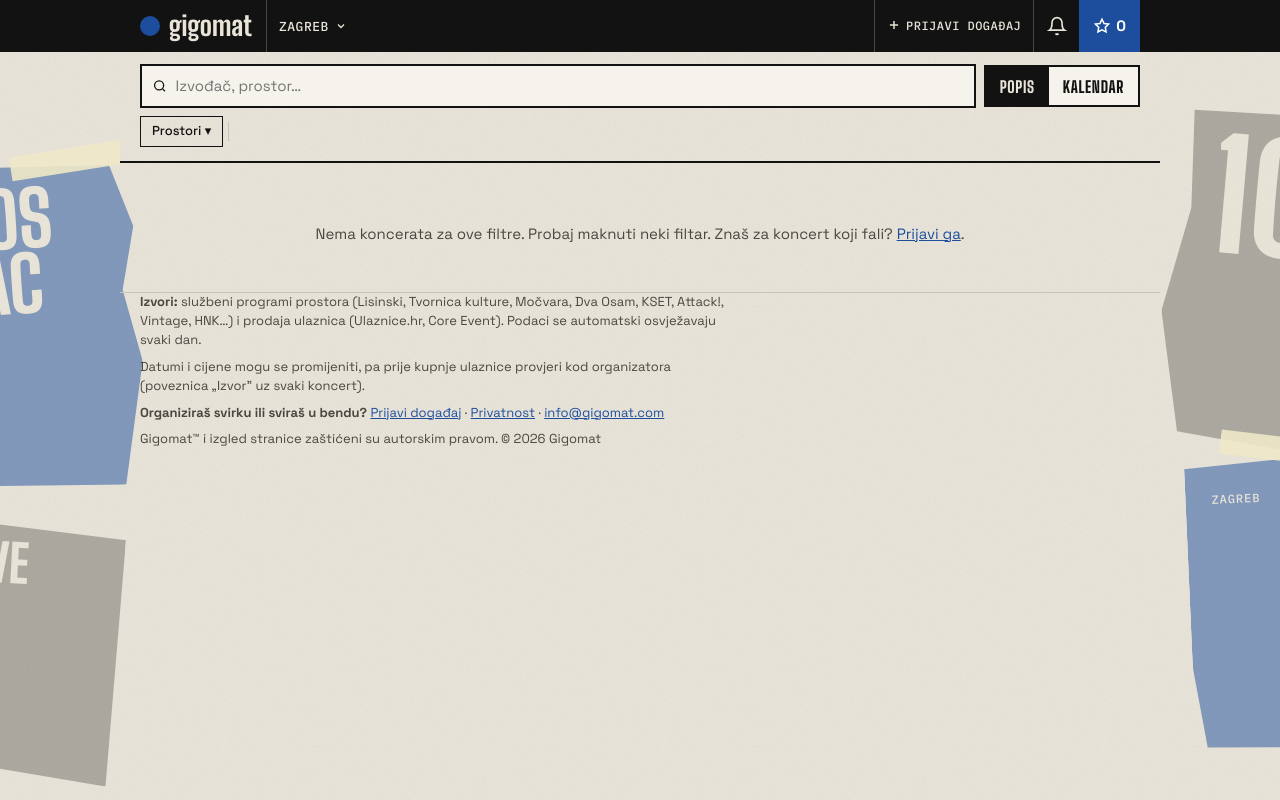
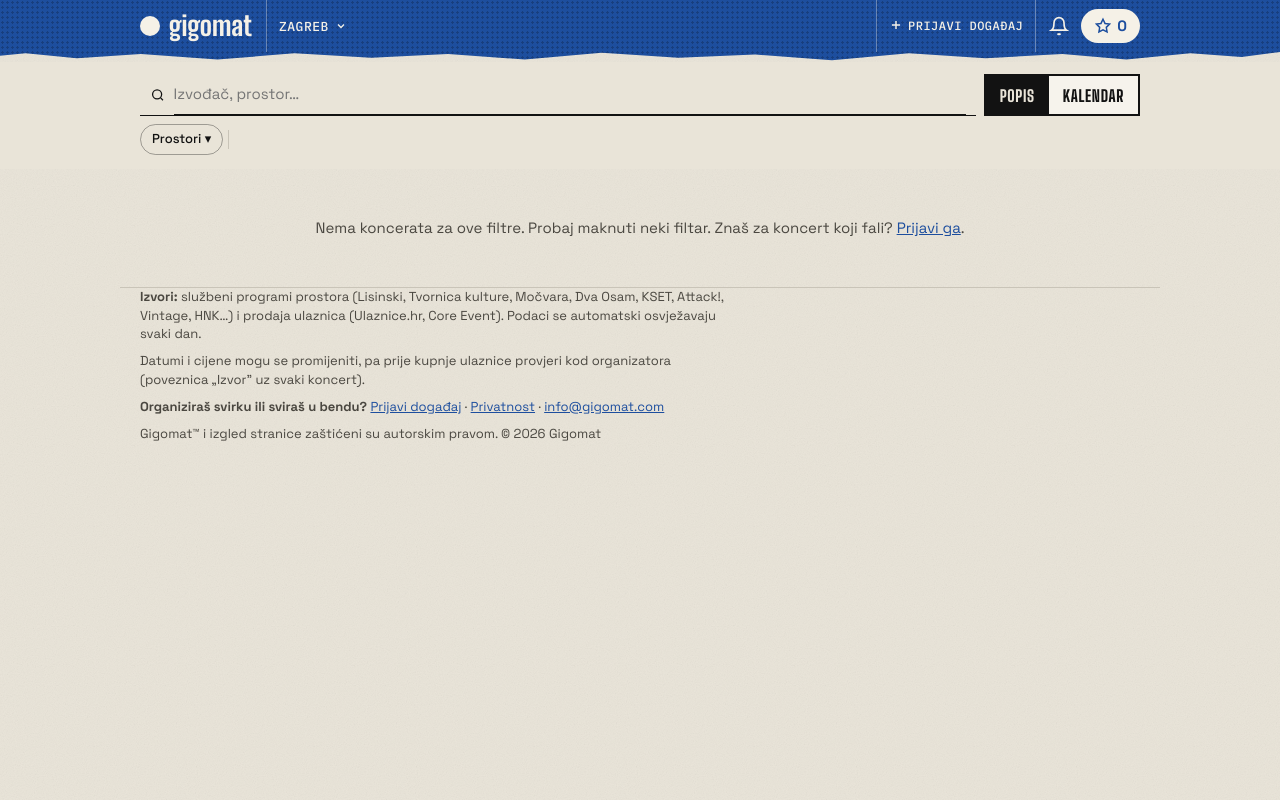
Before and after one commit to branimir-max/koncerti, a Python web app: template template/index.html in a window 1280 px wide. Run offline with Jinja, Linux system fonts and the light colour scheme; the template is opened without the code that fills it, so the values that code supplies are empty.

Commit message:
Tiskani program: popis bez kutija, zaglavlje kao otisnuta traka, žig DANAS, siluete Zagreba, žanrovi kao žigovi, naslovi dana na selotejpu; bez komadića plakata
Co-Authored-By: Claude Opus 5.5 <noreply@anthropic.com>
Claude-Session: https://claude.ai/code/session_01LeHvgy2tjcLHNpUJSXPfmo

```diff
--- a/template/index.html
+++ b/template/index.html
@@ -545,30 +545,64 @@ body.okopen{overflow:hidden}
 .seolinks a{color:inherit}
 :root:not([data-city="zagreb"]) .seolinks{display:none}
 
-/* Zid u pozadini: ostaci starih plakata lijevo i desno od programa (samo široki ekrani) */
-.wall{display:none}
-@media (min-width:1200px){
-  .wall{display:block;position:fixed;inset:52px 0 0 0;z-index:0;pointer-events:none;overflow:hidden}
-  header.top,main,footer,.bar{position:relative;z-index:1}
-  .wall .sc{position:absolute;box-sizing:border-box;font-family:var(--font-display);font-weight:900;text-transform:uppercase;line-height:.85;color:#E9E4D8;overflow:hidden;white-space:nowrap}
-  .wall .sc small{display:block;font-family:var(--font-mono);font-weight:500;font-size:12px;letter-spacing:.08em;margin-top:10px;line-height:1.3}
-  .wall .a{background:var(--accent);opacity:.5}
-  .wall .k{background:#121212;opacity:.28}
-  .wall .t{background:rgba(240,232,200,.9);height:24px;opacity:1}
-  .wall .l1{left:calc(50% - 520px - 230px);top:110px;width:250px;height:330px;padding:26px 24px 0 34px;font-size:76px;transform:rotate(-4deg);clip-path:polygon(0 0,92% 3%,100% 22%,94% 41%,100% 63%,90% 100%,0 96%)}
-  .wall .l2{left:calc(50% - 520px - 190px);top:470px;width:190px;height:260px;padding:20px;font-size:52px;transform:rotate(3deg);clip-path:polygon(4% 0,100% 5%,96% 100%,0 92%,6% 50%)}
-  .wall .l3{left:calc(50% - 520px - 110px);top:96px;width:120px;transform:rotate(-9deg)}
-  .wall .r1{left:calc(50% + 520px + 4px);top:60px;width:260px;height:350px;padding:26px 30px 0 40px;font-size:150px;transform:rotate(5deg);clip-path:polygon(6% 2%,100% 0,100% 100%,10% 94%,0 60%,8% 30%)}
-  .wall .r2{left:calc(50% + 520px + 30px);top:400px;width:230px;height:300px;padding:26px 26px;font-size:58px;transform:rotate(-2.5deg);clip-path:polygon(0 4%,88% 0,100% 30%,95% 100%,5% 97%,0 70%)}
-  .wall .r3{left:calc(50% + 520px + 60px);top:384px;width:110px;transform:rotate(7deg)}
-  .bar,header.top{background:transparent!important;border-bottom:0!important;box-shadow:none!important}
-  .bar>.wrap{background-color:var(--bg);background-image:var(--grain);border-bottom:2px solid var(--ink);padding-bottom:12px}
-  .hero{background-color:var(--bg);background-image:var(--grain)}
-  :root[data-theme="dark"] .wall .a{opacity:.35}
-  :root[data-theme="dark"] .wall .k{background:#000;opacity:.5}
-  :root[data-theme="dark"] .wall .t{opacity:.15}
-}
-@media (min-width:1200px) and (prefers-color-scheme: dark){:root:not([data-theme="light"]) .wall .a{opacity:.35}:root:not([data-theme="light"]) .wall .t{opacity:.15}}
+
+/* ---------- Tiskani program: sve je otisnuto ili zalijepljeno na papir ---------- */
+/* zaglavlje: otisnuta traka u boji grada, raster, poderan donji rub */
+.band{background:radial-gradient(rgba(0,0,0,.2) 30%,transparent 34%) 0 0/5px 5px,var(--accent);color:#F5F1E7;padding-bottom:10px;clip-path:polygon(0 0,100% 0,100% 84%,97% 92%,93% 86%,88% 96%,83% 87%,77% 94%,71% 86%,65% 97%,59% 88%,53% 93%,47% 85%,41% 96%,35% 87%,29% 93%,23% 86%,17% 96%,11% 87%,6% 94%,2% 86%,0 90%)}
+.toprow h1,.toprow .addgig,.toprow .bellbtn{border-color:rgba(245,241,231,.35)}
+.toprow .logo,.toprow .citybtn,.toprow .addgig,.toprow .bellbtn,.toprow .citybtn svg{color:#F5F1E7}
+.logo .dot{background:#F5F1E7}
+.toprow .minebtn{background:#F5F1E7;color:var(--accent);border-radius:999px;margin:9px 0;padding:0 13px;min-height:34px;align-self:center}
+.toprow .minebtn[aria-pressed="true"]{background:#141414;color:#F5F1E7}
+/* veliki datum: siluete grada i žig DANAS */
+.hero{position:relative;isolation:isolate}
+.hero .sky{position:absolute;right:0;bottom:16px;width:min(420px,78%);height:auto;fill:var(--accent);opacity:.16;z-index:-1;mix-blend-mode:multiply}
+.hero .stampd{position:absolute;right:6px;top:10px;width:78px;height:78px;border:2.5px solid var(--accent);border-radius:50%;color:var(--accent);display:flex;align-items:center;justify-content:center;transform:rotate(-12deg);font-family:var(--font-display);font-weight:900;font-size:22px;letter-spacing:.04em;opacity:.9}
+@media (min-width:700px){.hero .stampd{right:auto;left:470px;top:24px}}
+/* tražilica i filtri: tanko, bez debelih kutija */
+.bar>.wrap,.bar{border-bottom:0!important}
+.search,.bar input[type="search"]{border:0!important;border-bottom:1.5px solid var(--ink)!important;border-radius:0!important;background:transparent!important}
+.chip{border:1px solid color-mix(in srgb,var(--ink) 35%,transparent)!important;border-radius:999px!important;background:transparent!important}
+.chip[aria-pressed="true"]{background:var(--ink)!important;color:var(--bg)!important;border-color:var(--ink)!important}
+.seg,.viewtoggle{border-radius:999px!important}
+/* program: bez kutija, kao složena tiskana rubrika */
+.ev{background:transparent!important;border:0!important;border-bottom:1px solid color-mix(in srgb,var(--ink) 22%,transparent)!important;transform:none!important;margin:0!important;grid-template-columns:58px minmax(0,1fr) auto}
+.ev .tm{border-right:0!important;font-family:var(--font-mono);font-weight:500;font-size:14px;justify-content:flex-start;align-items:flex-start;padding:13px 0 0}
+.ev .body{padding:11px 8px 10px 0}
+.ev .acts{border-left:0!important}
+.ev .acts .icon{min-width:36px}
+.ev .sub{align-items:center}
+.ev .sub .g{display:inline-block;color:var(--gc,var(--ink))!important;border:1.5px solid currentColor!important;border-radius:3px!important;padding:0 5px!important;font-size:10.5px!important;text-transform:uppercase!important;letter-spacing:.06em!important;transform:rotate(-2deg);opacity:.92}
+.ev.hl{background:color-mix(in srgb,var(--accent) 10%,transparent)!important}
+.day .ev:last-child{border-bottom:0!important}
+/* naslovi dana: zalijepljeni papirnatom trakom */
+.dayhead{border-bottom:2px solid var(--ink)!important}
+.dayhead .dname{position:relative;isolation:isolate;padding:2px 10px 2px 6px}
+.dayhead .dname::before{content:"";position:absolute;inset:-4px -14px -4px -10px;z-index:-1;background:linear-gradient(90deg,rgba(255,255,255,.18),rgba(255,255,255,0) 30%,rgba(255,255,255,.12) 70%,rgba(255,255,255,0)),repeating-linear-gradient(90deg,rgba(120,100,50,.05) 0 1px,transparent 1px 4px),rgba(232,214,160,.72);transform:rotate(-3.2deg);mix-blend-mode:multiply;clip-path:polygon(0 4%,3% 0,4% 9%,6% 2%,8% 7%,92% 2%,94% 9%,96% 1%,98% 8%,100% 3%,98% 22%,100% 34%,97% 47%,100% 58%,98% 71%,100% 84%,97% 100%,95% 92%,93% 99%,90% 93%,10% 98%,7% 92%,5% 100%,3% 93%,0 98%,2% 84%,0 70%,3% 57%,0 45%,2% 31%,0 18%)}
+/* tamni način: isti jezik, tamni papir i svijetla tinta */
+:root[data-theme="dark"] .hero .sky{mix-blend-mode:normal;opacity:.22}
+:root[data-theme="dark"] .dayhead .dname::before{background:rgba(160,140,90,.38);mix-blend-mode:normal}
+@media (prefers-color-scheme: dark){:root:not([data-theme="light"]) .hero .sky{mix-blend-mode:normal;opacity:.22}:root:not([data-theme="light"]) .dayhead .dname::before{background:rgba(160,140,90,.38);mix-blend-mode:normal}}
+/* računalo: program kao tablica (vrijeme · ime · prostor · žanr · radnje) */
+@media (min-width:900px){
+  .ev{grid-template-columns:70px minmax(0,1fr) auto}
+  .ev .tm{font-size:15px}
+  .ev h3{font-size:18px}
+}
+
+.num .pt,.dnum .pt{font-style:normal;font-size:.55em}
+.num .p2 .pt,.dnum .p2 .pt{color:transparent}
+.num .p1 .pt,.dnum .p1 .pt{color:var(--ink);-webkit-text-stroke:0}
+.dayhead .dname{margin-left:4px}
+/* tamni način: tamnija traka zaglavlja, svjetliji žigovi žanrova */
+:root[data-theme="dark"] .band{background:radial-gradient(rgba(0,0,0,.25) 30%,transparent 34%) 0 0/5px 5px,color-mix(in srgb,var(--accent) 45%,#05080F)}
+:root[data-theme="dark"] .ev .sub .g{color:color-mix(in srgb,var(--gc,#fff) 45%,#fff)!important}
+:root[data-theme="dark"] .toprow .minebtn{color:#05080F}
+@media (prefers-color-scheme: dark){
+  :root:not([data-theme="light"]) .band{background:radial-gradient(rgba(0,0,0,.25) 30%,transparent 34%) 0 0/5px 5px,color-mix(in srgb,var(--accent) 45%,#05080F)}
+  :root:not([data-theme="light"]) .ev .sub .g{color:color-mix(in srgb,var(--gc,#fff) 45%,#fff)!important}
+  :root:not([data-theme="light"]) .toprow .minebtn{color:#05080F}
+}
 </style>
 </head>
 <body>
@@ -625,7 +659,6 @@ body.okopen{overflow:hidden}
   </div>
 </div>
 
-<div class="wall" id="wall" aria-hidden="true"></div>
 <button type="button" class="deck" id="deck" hidden aria-haspopup="dialog"></button>
 <div class="ok" id="ok" role="dialog" aria-modal="true" aria-label="Otkrij koncerte" hidden></div>
 <div class="dpick" id="dpick" role="dialog" aria-label="Skoči na dan" hidden></div>
@@ -980,7 +1013,7 @@ function evHTML(e){
     <span class="tm${e.time?"":" none"}">${e.time||"—"}</span>
     <div class="body">
       <h3><button type="button" class="ttl" data-more="${e.id}" aria-expanded="false" aria-controls="d-${e.id}">${esc(e.artist)}</button></h3>
-      <div class="sub"><span><button type="button" class="vlink" data-v="${e.vgroup}" title="Svi koncerti: ${esc(e.venue)}">${esc(e.venue)}</button></span><span class="g">${GENRES[e.genre]}</span>${priceSub(e)}</div>
+      <div class="sub"><span><button type="button" class="vlink" data-v="${e.vgroup}" title="Svi koncerti: ${esc(e.venue)}">${esc(e.venue)}</button></span><span class="g" style="--gc:${GCOL[e.genre]||"#121212"}">${GENRES[e.genre]}</span>${priceSub(e)}</div>
       ${detailsHTML(e)}
     </div>
     <div class="acts">
@@ -1027,7 +1060,7 @@ function renderList(list){
   return Object.entries(byDay).sort((a,b)=>a[0].localeCompare(b[0])).map(([d,evs])=>{
     const dt=parse(d);
     const yr = dt.getFullYear()!==parse(TODAY).getFullYear() ? " "+dt.getFullYear()+"." : "";
-    return `<section class="day" data-d="${d}"><div class="dayhead"><button type="button" class="dbtn" data-dpick aria-label="${dt.getDate()}. ${MONTHS[dt.getMonth()]}, ${DAYS[dt.getDay()]}. Skoči na drugi dan"><span class="dnum"><span class="p2" aria-hidden="true">${dt.getDate()}</span><span class="p1">${dt.getDate()}</span></span><span class="dname">${MONTHS[dt.getMonth()]}${yr}<small>${DAYS[dt.getDay()]}${relLabel(d)?" · "+relLabel(d).toLowerCase():""}</small></span><span class="dch" aria-hidden="true">▾</span></button></div>${evs.map(e=>e.fest?festRowHTML(e.fest):evHTML(e)).join("")}</section>`;
+    return `<section class="day" data-d="${d}"><div class="dayhead"><button type="button" class="dbtn" data-dpick aria-label="${dt.getDate()}. ${MONTHS[dt.getMonth()]}, ${DAYS[dt.getDay()]}. Skoči na drugi dan"><span class="dnum"><span class="p2" aria-hidden="true">${dt.getDate()}<i class="pt">.</i></span><span class="p1">${dt.getDate()}<i class="pt">.</i></span></span><span class="dname">${MONTHS[dt.getMonth()]}${yr}<small>${DAYS[dt.getDay()]}${relLabel(d)?" · "+relLabel(d).toLowerCase():""}</small></span><span class="dch" aria-hidden="true">▾</span></button></div>${evs.map(e=>e.fest?festRowHTML(e.fest):evHTML(e)).join("")}</section>`;
   }).join("") + more;
 }
 
@@ -1374,7 +1407,9 @@ function renderHero(show, first){
   const d = first || S.day || TODAY, dt = parse(d);
   const rel = relLabel(d);
   const yr = dt.getFullYear()!==parse(TODAY).getFullYear() ? " "+dt.getFullYear()+"." : "";
-  el.innerHTML = `<h2 class="hd"><span class="num" aria-hidden="true"><span class="p2">${dt.getDate()}</span><span class="p1">${dt.getDate()}</span></span><span class="txt"><span class="mo">${MONTHS[dt.getMonth()]}${yr}</span><span class="wd">${DAYS[dt.getDay()]}${rel?" · "+rel.toLowerCase():""}</span></span></h2>`;
+  const sky = CITY==="zagreb" ? `<svg class="sky" aria-hidden="true" viewBox="0 0 400 110" preserveAspectRatio="xMaxYMax meet"><path d="M0 110 Q70 78 130 98 Q200 70 260 96 Q330 62 400 92 V110Z" opacity=".45"/><path d="M329 70V30h2v40z M326 40h8v2h-8z" opacity=".45"/><path d="M6 110V64h4V40l6-34 6 34v24h6V40l6-34 6 34v24h4v46z"/><path d="M60 110V36h-2v-5h4v-3h4v3h3v-3h4v3h3v-3h4v5h-2v74z"/><path d="M94 110V74h13q18-26 36 0h13v36z M124 56h2v-8h-2z"/><path d="M174 110V22h26v88z"/><path d="M214 110V14h7v56l10-8v8l10-8v8l10-8v8l10-8v46z"/><path d="M278 110V18q10-8 20 0v92z"/><path d="M308 110V84l36-10 40 10v26z"/></svg>` : "";
+  const stamp = d===TODAY ? `<span class="stampd" aria-hidden="true">DANAS</span>` : "";
+  el.innerHTML = sky + stamp + `<h2 class="hd"><span class="num" aria-hidden="true"><span class="p2">${dt.getDate()}<i class="pt">.</i></span><span class="p1">${dt.getDate()}<i class="pt">.</i></span></span><span class="txt"><span class="mo">${MONTHS[dt.getMonth()]}${yr}</span><span class="wd">${DAYS[dt.getDay()]}${rel?" · "+rel.toLowerCase():""}</span></span></h2>`;
 }
 // Datum putuje: naslov dana se lijepi gore dok skrolaš; klik otvara listiće za skok na drugi dan
 function setStick(){
@@ -1504,28 +1539,7 @@ okEl.addEventListener("keydown", ev=>{
 });
 
 
-// Zid u pozadini: komadići "starih plakata" složeni iz stvarnog programa grada
-(function(){
-  const w = document.getElementById("wall"); if (!w) return;
-  const t = parse(TODAY);
-  const nm = new Date(t.getFullYear(), t.getMonth()+1, 1);
-  const MN = ["SIJEČANJ","VELJAČA","OŽUJAK","TRAVANJ","SVIBANJ","LIPANJ","SRPANJ","KOLOVOZ","RUJAN","LISTOPAD","STUDENI","PROSINAC"];
-  const cnt = {}; upcoming.forEach(e=>{ cnt[e.vgroup||e.venue]=(cnt[e.vgroup||e.venue]||0)+1; });
-  const tops = Object.keys(cnt).sort((a,b)=>cnt[b]-cnt[a]);
-  const vn = k => (VENUES[k]||{}).n || "";
-  const cut = s => esc(s.toUpperCase().replace(/[^A-ZČĆŠŽĐ0-9 ]/g,"").trim().split(/\s+/)[0] || "");
-  const half = s => { const x = cut(s); return x.length > 5 ? x.slice(0, Math.ceil(x.length/2)) + "<br>" + x.slice(Math.ceil(x.length/2)) : x; };
-  const fri = upcoming.find(e=>parse(e.date).getDay()===5);
-  const big = upcoming.find(e=>e.date>TODAY && e.time) || upcoming[0];
-  const m = MN[nm.getMonth()];
-  w.innerHTML =
-    `<div class="sc a l1">${m.slice(0,4)}<br>${m.slice(4)}<small>${esc(vn(tops[0]))}</small></div>` +
-    `<div class="sc k l2">LIVE<small>${big ? DAYS_T[parse(big.date).getDay()]+" "+parse(big.date).getDate()+"."+(parse(big.date).getMonth()+1)+". · "+big.time.slice(0,2)+"H" : ""}</small></div>` +
-    `<div class="sc t l3"></div>` +
-    `<div class="sc k r1">${fri ? parse(fri.date).getDate() : t.getDate()}</div>` +
-    `<div class="sc a r2">${half(vn(tops[1]||tops[0]))}<small>${esc(CITIES[CITY].name.toUpperCase())}</small></div>` +
-    `<div class="sc t r3"></div>`;
-})();
+
 
 function render(){
   const v=view();
```
